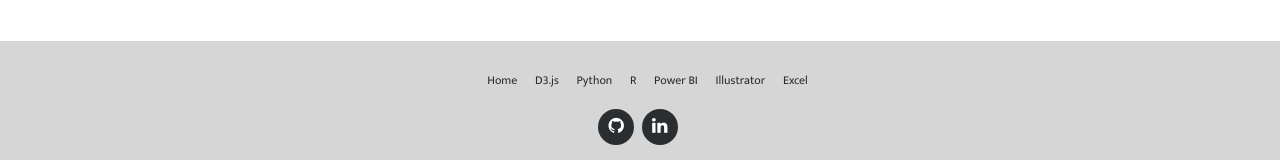
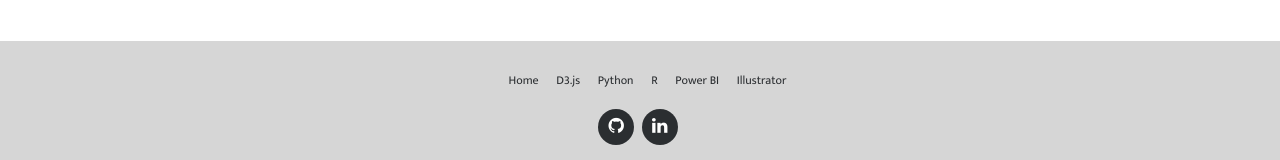
Before and after one commit to leichen88/showing-data, a plain HTML site: page inner-bar-chart.html in a window 1280 px wide. Shown: the part 1729-1889 px from the top of the page. Drawn offline with Linux system fonts and the light colour scheme.

Commit message:
change menu

```diff
--- a/inner-bar-chart.html
+++ b/inner-bar-chart.html
@@ -205,7 +205,6 @@
         <a href="#">R</a>
         <a href="#">Power BI</a>
         <a href="#">Illustrator</a>
-        <a href="#">Excel</a>
       </nav>
     </div>
 
```
